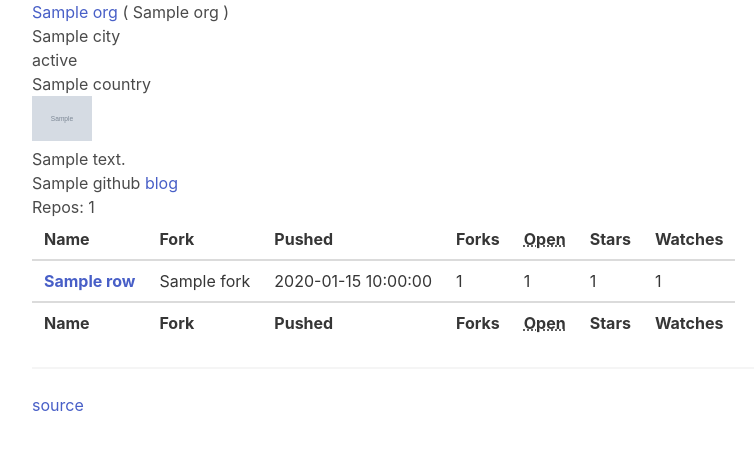
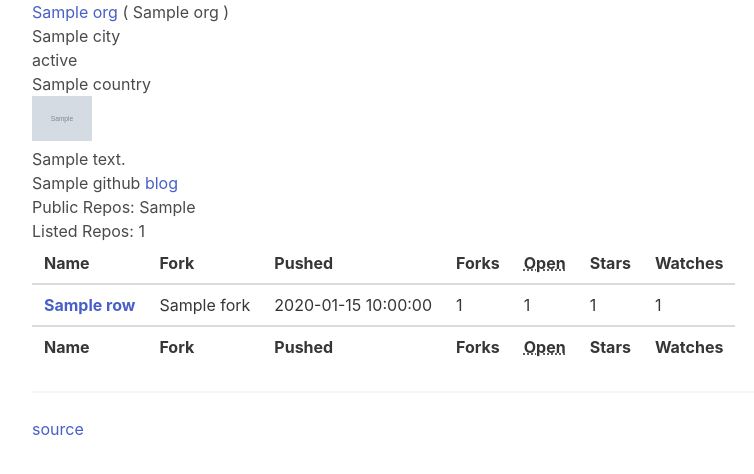
Before and after one commit to OSDC-Code-Maven/open-source-by-organizations, a Flask app: template templates/git-organization.html in a window 1280 px wide. Shown: the part 160-634 px from the top of the page, without its empty margins (32-786 px from the left). Run offline with Flask 2, Linux system fonts and the light colour scheme; the template is opened without the code that fills it: most values are stand-ins (such as "Sample title", 1, 10 or a date in 2020); grey boxes marked "Sample" are stand-in pictures; some libraries are stand-ins or nearby versions.

Commit message:
show number of public repos

```diff
--- a/templates/git-organization.html
+++ b/templates/git-organization.html
@@ -34,7 +34,9 @@
             <a href="{{ org.github.blog }}">blog</a>
         {% endif %}
         <br>
-        Repos: {{ org.github.repos | length }}
+        Public Repos: {{ org.github.public_repos }}
+        <br>
+        Listed Repos: {{ org.github.repos | length }}
 
         </div>
     {% endif %}
```
